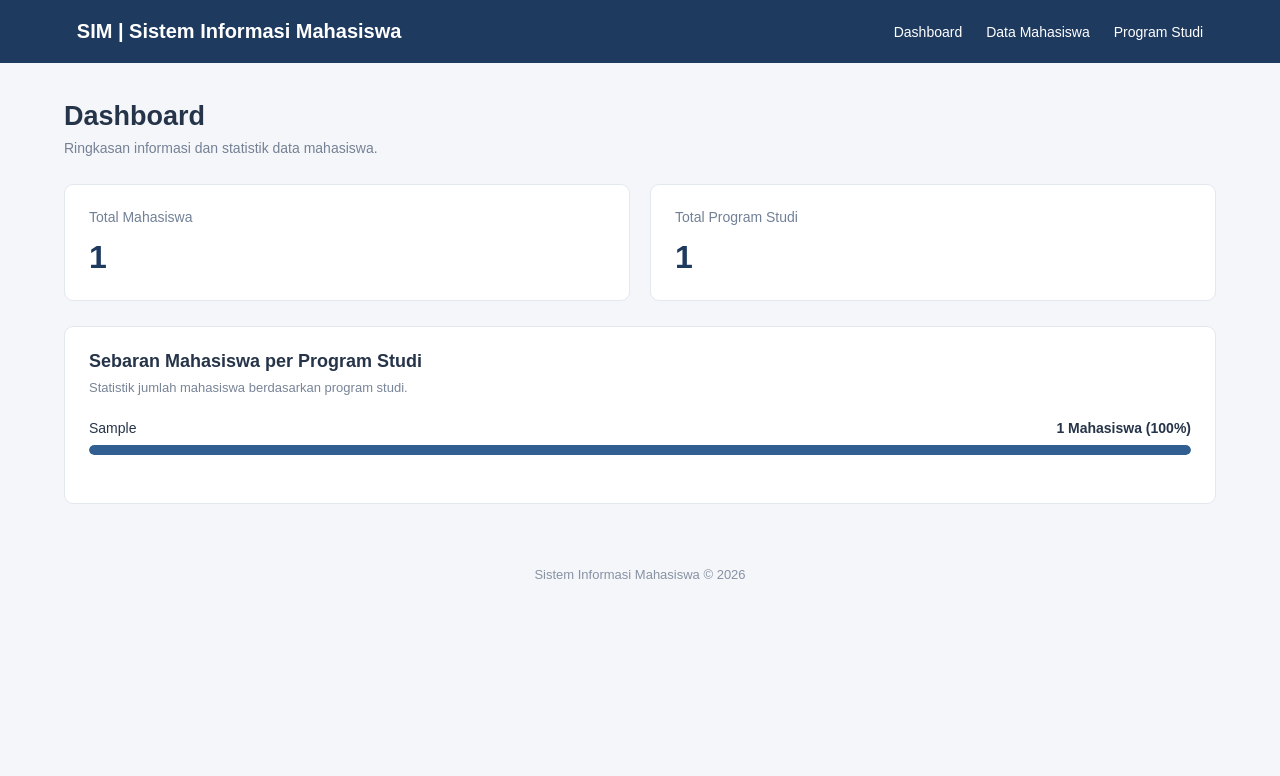
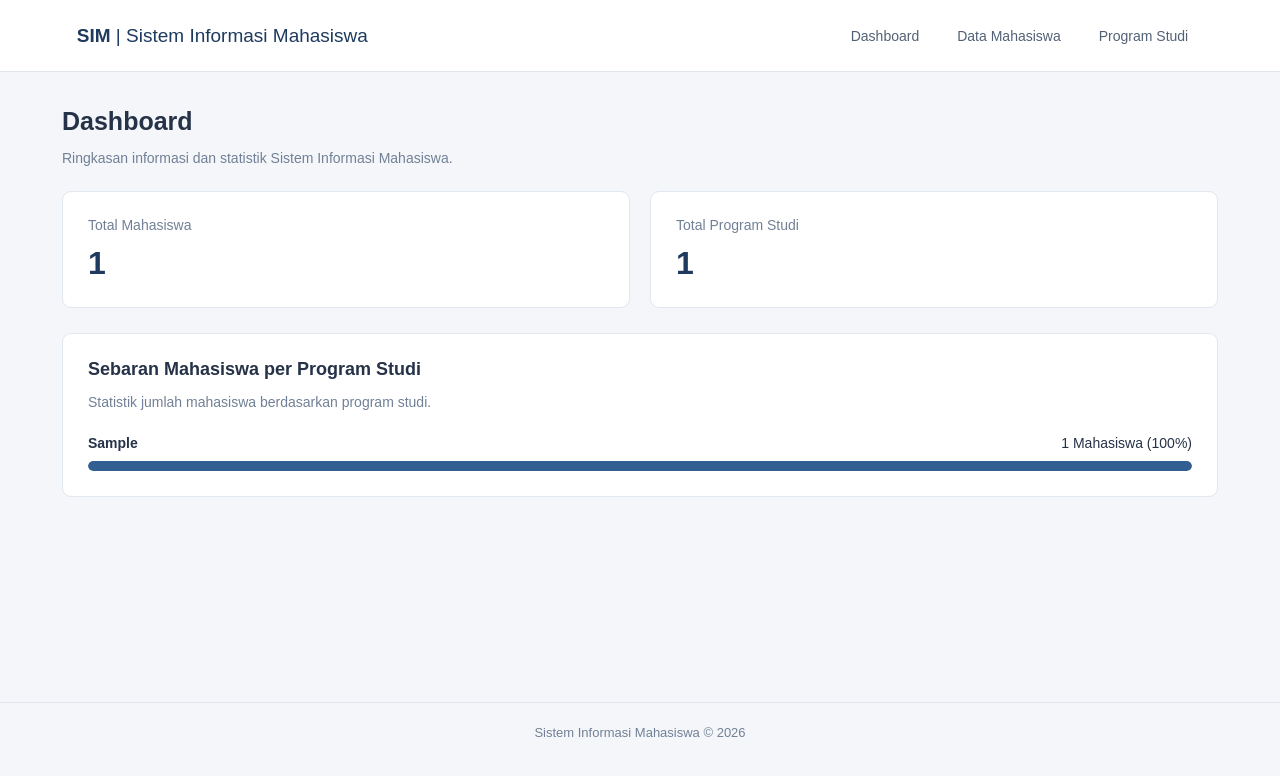
Before and after one commit to Dafaa1234/Sistem-Informasi-Mahasiswa, a Laravel app: page /dashboard in a window 1280 px wide. Shown: the top 776 px of the page. Run offline with Laravel 12, Linux system fonts and the light colour scheme; a user stored in the database is signed in; data comes from the database, SQL or seed files in the repository; tables that the repository leaves empty hold one stand-in row (values such as "Sample post").

Commit message:
fix: samakan tampilan dashboard dengan layout SIM

```diff
--- a/resources/views/dashboard/index.blade.php
+++ b/resources/views/dashboard/index.blade.php
@@ -1,217 +1,139 @@
 
-<!DOCTYPE html>
-<html lang="id">
-<head>
-    <meta charset="UTF-8">
-    <meta name="viewport" content="width=device-width, initial-scale=1.0">
-    <title>Dashboard SIM</title>
+@extends('layouts.sim')
+
+@section('title', 'Dashboard')
+
+@section('content')
 
 <style>
-        * {
-            box-sizing: border-box;
+    .dashboard-heading {
+        margin-bottom: 25px;
     }
 
-        body {
-            margin: 0;
-            font-family: Arial, sans-serif;
-            background: #f4f6f9;
-            color: #263449;
+    .dashboard-heading h1 {
+        font-size: 25px;
+        margin: 0 0 8px;
     }
 
-        .navbar {
-            background: #1e3a5f;
-            color: white;
-            padding: 20px 6%;
-            display: flex;
-            justify-content: space-between;
-            align-items: center;
-        }
-
-        .navbar h2 {
-            margin: 0;
-            font-size: 20px;
-        }
-
-        .navbar nav {
-            display: flex;
-            gap: 24px;
-        }
-
-        .navbar a {
-            color: white;
-            text-decoration: none;
-            font-size: 14px;
-        }
-
-        .container {
-            max-width: 1200px;
-            margin: 38px auto;
-            padding: 0 24px;
-        }
-
-        .heading {
-            margin-bottom: 28px;
-        }
-
-        .heading h1 {
-            margin: 0 0 8px;
-            font-size: 27px;
-        }
-
-        .heading p {
-            color: #758195;
-            margin: 0;
-            font-size: 14px;
-        }
-
-        .stats {
+    .dashboard-stats {
         display: grid;
         grid-template-columns: repeat(2, 1fr);
         gap: 20px;
         margin-bottom: 25px;
     }
 
-        .stat-card, .panel {
-            background: white;
-            border: 1px solid #e3e8ef;
+    .dashboard-stat {
+        background: #ffffff;
+        border: 1px solid #e1e7ef;
         border-radius: 9px;
-            padding: 24px;
+        padding: 25px;
     }
 
-        .stat-title {
+    .stat-label {
         color: #718096;
         font-size: 14px;
     }
 
     .stat-number {
+        color: #1e3a5f;
         font-size: 32px;
         font-weight: bold;
-            margin-top: 14px;
-            color: #1e3a5f;
+        margin-top: 12px;
     }
 
-        .panel h3 {
-            margin: 0 0 8px;
-            font-size: 18px;
+    .dashboard-panel {
+        background: #ffffff;
+        border: 1px solid #e1e7ef;
+        border-radius: 9px;
+        padding: 25px;
     }
 
-        .panel-description {
-            color: #788497;
-            font-size: 13px;
-            margin-bottom: 25px;
+    .dashboard-panel h3 {
+        font-size: 18px;
+        margin: 0 0 8px;
     }
 
-        .prodi-item {
-            margin-bottom: 24px;
+    .distribution-item {
+        margin-top: 25px;
     }
 
-        .prodi-info {
+    .distribution-info {
         display: flex;
         justify-content: space-between;
+        gap: 15px;
         font-size: 14px;
-            margin-bottom: 9px;
+        margin-bottom: 10px;
     }
 
-        .bar-background {
+    .progress-track {
         width: 100%;
         height: 10px;
+        background: #e8edf3;
         border-radius: 10px;
-            background: #e8edf3;
         overflow: hidden;
     }
 
-        .bar-fill {
+    .progress-value {
         height: 100%;
         background: #315f91;
         border-radius: 10px;
     }
 
     .empty-state {
-            padding: 25px;
+        padding: 30px;
+        background: #f7f9fc;
         text-align: center;
-            background: #f8fafc;
-            color: #788497;
         border-radius: 7px;
-            font-size: 14px;
+        color: #718096;
+        margin-top: 20px;
     }
 
-        footer {
-            text-align: center;
-            color: #8792a3;
-            font-size: 13px;
-            padding: 25px;
+    @media(max-width: 650px) {
+        .dashboard-stats {
+            grid-template-columns: 1fr;
         }
 
-        @media (max-width: 650px) {
-            .navbar {
+        .distribution-info {
             flex-direction: column;
-                gap: 16px;
-            }
-
-            .navbar nav {
-                flex-wrap: wrap;
-                justify-content: center;
-            }
-
-            .stats {
-                grid-template-columns: 1fr;
         }
     }
 </style>
-</head>
 
-<body>
+<div class="dashboard-heading">
+    <h1>Dashboard</h1>
 
-    <header class="navbar">
-        <h2>SIM | Sistem Informasi Mahasiswa</h2>
-
-        <nav>
-            <a href="{{ route('sim.dashboard') }}">Dashboard</a>
-            <a href="{{ url('/mahasiswa') }}">Data Mahasiswa</a>
-            <a href="{{ url('/prodi') }}">Program Studi</a>
-        </nav>
-    </header>
-
-    <main class="container">
-
-        <div class="heading">
-            <h1>Dashboard</h1>
-            <p>Ringkasan informasi dan statistik data mahasiswa.</p>
+    <p class="muted">
+        Ringkasan informasi dan statistik Sistem Informasi Mahasiswa.
+    </p>
 </div>
 
-        <!-- Statistik Utama -->
-        <section class="stats">
+<div class="dashboard-stats">
 
-            <div class="stat-card">
-                <div class="stat-title">
-                    Total Mahasiswa
-                </div>
+    <div class="dashboard-stat">
+        <div class="stat-label">Total Mahasiswa</div>
 
         <div class="stat-number">
             {{ number_format($totalMahasiswa) }}
         </div>
     </div>
 
-            <div class="stat-card">
-                <div class="stat-title">
-                    Total Program Studi
-                </div>
+    <div class="dashboard-stat">
+        <div class="stat-label">Total Program Studi</div>
 
         <div class="stat-number">
             {{ number_format($totalProdi) }}
         </div>
     </div>
 
-        </section>
+</div>
 
-        <!-- Sebaran Mahasiswa -->
-        <section class="panel">
+<div class="dashboard-panel">
 
     <h3>Sebaran Mahasiswa per Program Studi</h3>
 
-            <div class="panel-description">
+    <p class="muted">
         Statistik jumlah mahasiswa berdasarkan program studi.
-            </div>
+    </p>
 
     @forelse($mahasiswaPerProdi as $item)
 
@@ -221,19 +143,19 @@
                 : 0;
         @endphp
 
-                <div class="prodi-item">
+        <div class="distribution-item">
 
-                    <div class="prodi-info">
-                        <span>{{ $item->prodi }}</span>
+            <div class="distribution-info">
+                <strong>{{ $item->prodi }}</strong>
 
-                        <strong>
+                <span>
                     {{ $item->total }} Mahasiswa
                     ({{ $persentase }}%)
-                        </strong>
+                </span>
             </div>
 
-                    <div class="bar-background">
-                        <div class="bar-fill"
+            <div class="progress-track">
+                <div class="progress-value"
                      style="width: {{ $persentase }}%;">
                 </div>
             </div>
@@ -243,18 +165,20 @@
     @empty
 
         <div class="empty-state">
-                    Belum ada data mahasiswa berdasarkan program studi.
+            <strong>Belum Ada Data Mahasiswa</strong>
+
+            <p>
+                Tambahkan data mahasiswa untuk melihat statistik program studi.
+            </p>
+
+            <a href="{{ route('mahasiswa.create') }}"
+               class="btn primary">
+                Tambah Mahasiswa
+            </a>
         </div>
 
     @endforelse
 
-        </section>
+</div>
 
-    </main>
-
-    <footer>
-        Sistem Informasi Mahasiswa &copy; {{ date('Y') }}
-    </footer>
-
-</body>
-</html>
+@endsection
```
Lines whose indentation alone changed are shown as unchanged.
